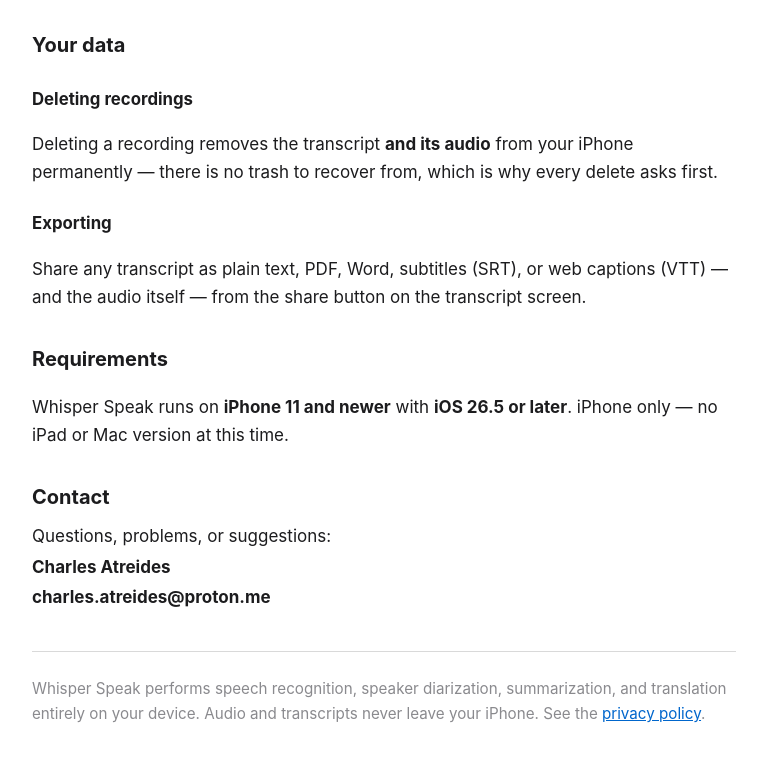
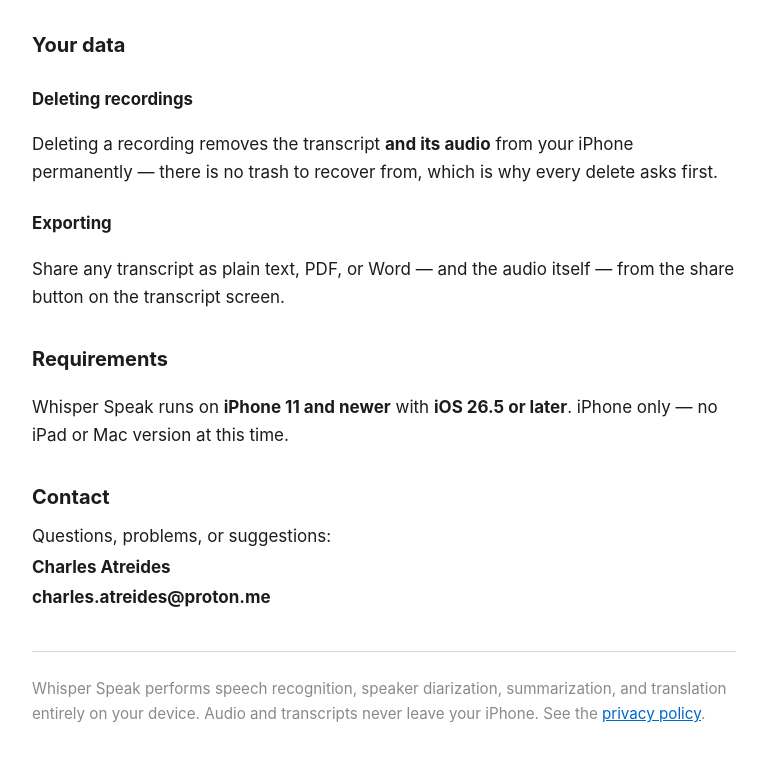
Before and after one commit to eribertocharles/whisper_support, a plain HTML site: page index.html in a window 1280 px wide. Shown: the part 1922-2684 px from the top of the page, without its empty margins (256-1023 px from the left). Drawn offline with Linux system fonts and the light colour scheme.

Commit message:
Exports are text, PDF, Word: the SRT/VTT generators exist but aren't offered in the app yet

```diff
--- a/index.html
+++ b/index.html
@@ -89,8 +89,8 @@
 permanently — there is no trash to recover from, which is why every delete asks first.</p>
 
 <h3>Exporting</h3>
-<p>Share any transcript as plain text, PDF, Word, subtitles (SRT), or web captions (VTT) — and the
-audio itself — from the share button on the transcript screen.</p>
+<p>Share any transcript as plain text, PDF, or Word — and the audio itself — from the share button
+on the transcript screen.</p>
 
 <h2>Requirements</h2>
 <p>Whisper Speak runs on <strong>iPhone 11 and newer</strong> with <strong>iOS 26.5 or later</strong>.
```
